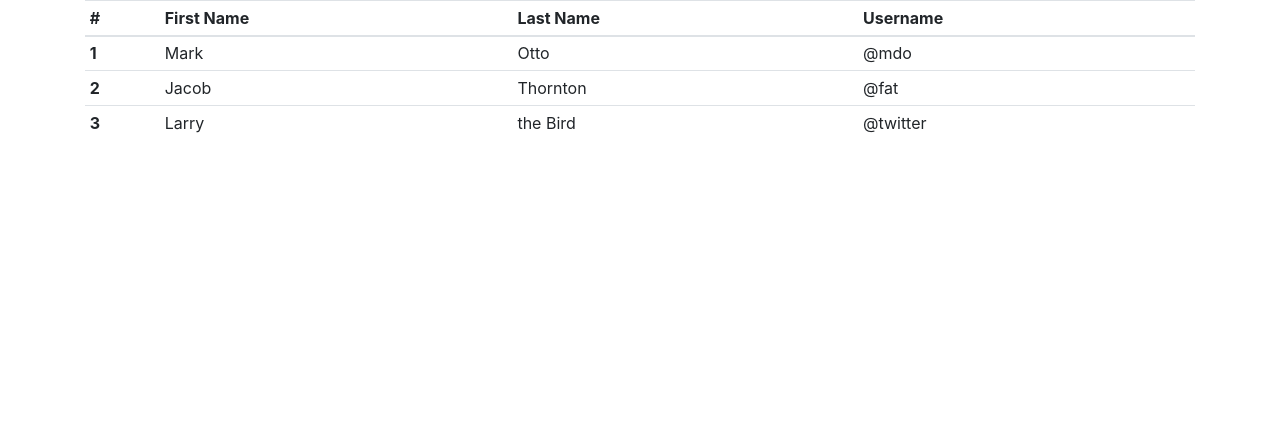
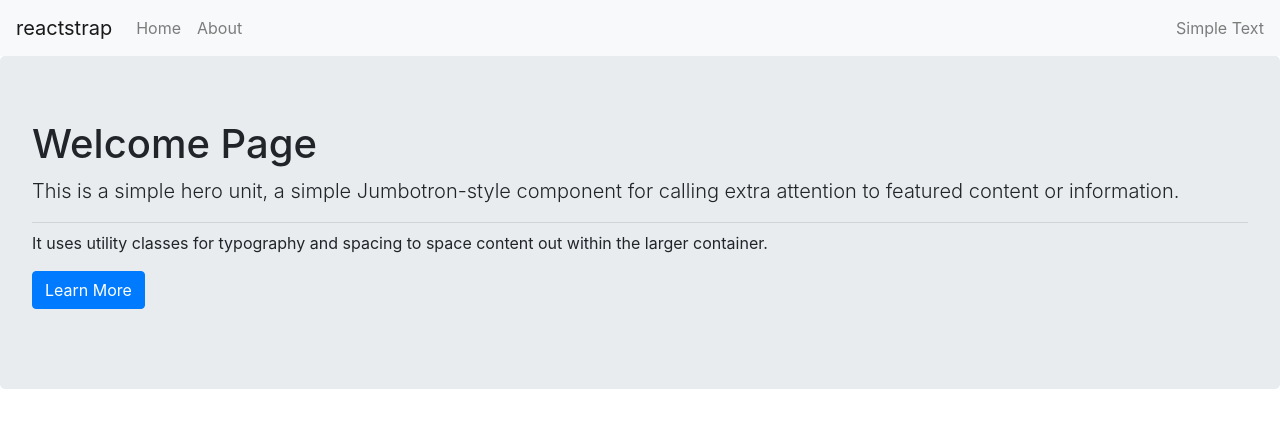
Before and after one commit to danikusuma10/reactapps, a React (Create React App) app in the folder appreact/: page / in a window 1280 px wide. Shown: the top 428 px of the page. Built offline with nearby package versions, Linux system fonts and the light colour scheme.

Commit message:
Router-DOM

```diff
--- a/appreact/src/App.js
+++ b/appreact/src/App.js
@@ -5,15 +5,28 @@
 //import './App.css';
 //import Home from './Component/Fungsional/Home';
 //import Beranda from './Component/Class/Beranda';
-import BootstrapComp from './Component/Class/BootstrapComp';
+//import BootstrapComp from './Component/Class/BootstrapComp';
+import NavbarCom from './Component/Fungsional/NavbarCom';
+import {BrowserRouter,Route,Switch} from 'react-router-dom';
+import HomePage from './Component/Fungsional/HomePage';
+import About from './Component/Fungsional/AboutCom';
 
-function App() {
+
+const App = () => {
   return (
-    <div className="App">
+    <BrowserRouter>
 
-   <BootstrapComp/>
+    <NavbarCom/>
 
-      </div>
+    <Switch>
+      <Route exact path="/" component={HomePage}/>
+      <Route exact path="/about" component={About}/>
+    </Switch>
+
+    </BrowserRouter>
+
+
+
   );
 }
 
--- /dev/null
+++ b/appreact/src/Component/Fungsional/AboutCom.jsx
@@ -0,0 +1,18 @@
+import React from 'react'
+import { Jumbotron, Button } from 'reactstrap';
+
+export default function About () {
+    return (
+        <div>
+<Jumbotron>
+<h1 className="About Us">Nama : Dani </h1>
+    <p className="lead">This is a simple hero unit, a simple Jumbotron-style component for calling extra attention to featured content or information.</p>
+    <hr className="my-2" />
+    <p>It uses utility classes for typography and spacing to space content out within the larger container.</p>
+    <p className="lead">
+        <Button color="primary">Learn More</Button>
+    </p>
+</Jumbotron >
+        </div>
+    )
+}
--- /dev/null
+++ b/appreact/src/Component/Fungsional/HomePage.jsx
@@ -0,0 +1,19 @@
+import React from 'react'
+import { Jumbotron, Button } from 'reactstrap';
+
+
+export default function HomePage() {
+    return (
+        <div>
+            <Jumbotron>
+        <h1 className="Homepage">Welcome Page</h1>
+        <p className="lead">This is a simple hero unit, a simple Jumbotron-style component for calling extra attention to featured content or information.</p>
+        <hr className="my-2" />
+        <p>It uses utility classes for typography and spacing to space content out within the larger container.</p>
+        <p className="lead">
+          <Button color="primary">Learn More</Button>
+        </p>
+      </Jumbotron>
+        </div>
+    )
+}
--- /dev/null
+++ b/appreact/src/Component/Fungsional/NavbarCom.jsx
@@ -0,0 +1,47 @@
+import React, { useState } from 'react';
+import {
+    Collapse,
+    Navbar,
+    NavbarToggler,
+    NavbarBrand,
+    Nav,
+    NavItem,
+    NavLink,
+   // UncontrolledDropdown,
+    //DropdownToggle,
+    //DropdownMenu,
+    //DropdownItem,
+    NavbarText
+} from 'reactstrap';
+
+
+const NavbarCom = (props) =>{
+
+
+
+        const [isOpen, setIsOpen] = useState(false);
+        const toggle = () => setIsOpen(!isOpen);
+
+        return (
+            <div>
+                <Navbar color="light" light expand="md">
+                    <NavbarBrand href="/">reactstrap</NavbarBrand>
+                    <NavbarToggler onClick={toggle} />
+                    <Collapse isOpen={isOpen} navbar>
+                        <Nav className="mr-auto" navbar>
+                            <NavItem>
+                                <NavLink href="/">Home</NavLink>
+                            </NavItem>
+                            <NavItem>
+                                <NavLink href="/about">About</NavLink>
+                            </NavItem>
+
+                        </Nav>
+                        <NavbarText>Simple Text</NavbarText>
+                    </Collapse>
+                </Navbar>
+            </div>
+        )
+
+}
+export default NavbarCom;
```
